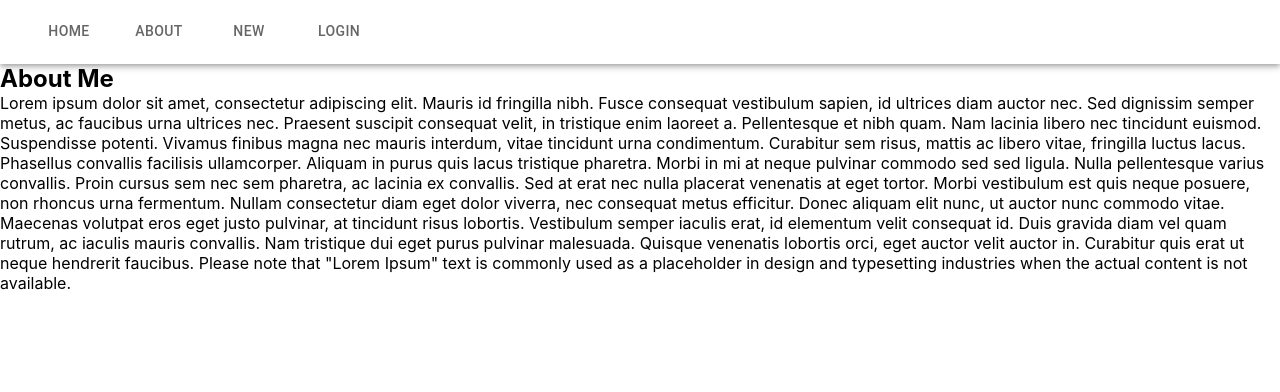
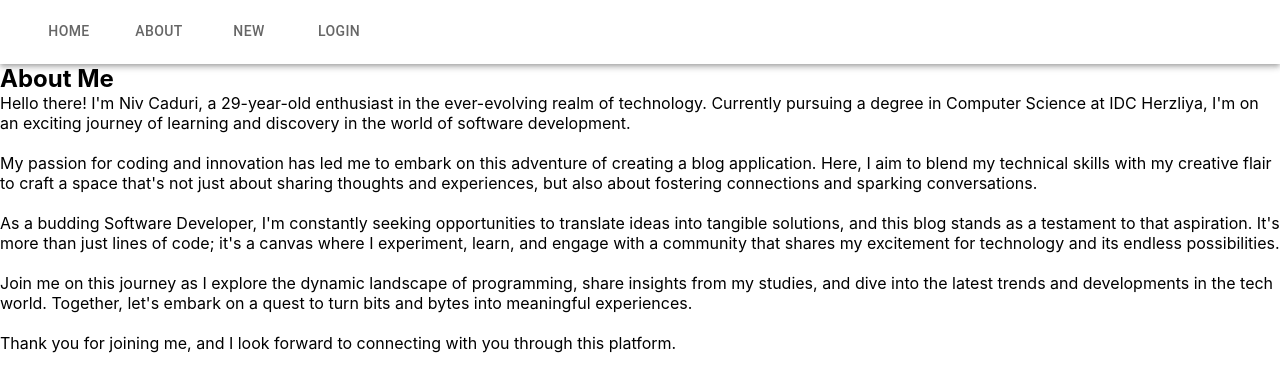
Before and after one commit to NivCaduri/Blog, a React (Create React App) app: page /about in a window 1280 px wide. Shown: the top 392 px of the page. Built offline with nearby package versions, Linux system fonts and the light colour scheme.

Commit message:
project updated

```diff
--- a/src/about/About.js
+++ b/src/about/About.js
@@ -1,19 +1,42 @@
-import React from "react";
-import {dividerClasses} from "@mui/material";
+import React from 'react';
+import { dividerClasses } from '@mui/material';
 
 const About = () => {
-    return (
-        <p>
-            <h1>About Me</h1>
-            <p>Lorem ipsum dolor sit amet, consectetur adipiscing elit. Mauris id fringilla nibh. Fusce consequat vestibulum sapien, id ultrices diam auctor nec. Sed dignissim semper metus, ac faucibus urna ultrices nec. Praesent suscipit consequat velit, in tristique enim laoreet a. Pellentesque et nibh quam. Nam lacinia libero nec tincidunt euismod. Suspendisse potenti. Vivamus finibus magna nec mauris interdum, vitae tincidunt urna condimentum. Curabitur sem risus, mattis ac libero vitae, fringilla luctus lacus.
-
-                Phasellus convallis facilisis ullamcorper. Aliquam in purus quis lacus tristique pharetra. Morbi in mi at neque pulvinar commodo sed sed ligula. Nulla pellentesque varius convallis. Proin cursus sem nec sem pharetra, ac lacinia ex convallis. Sed at erat nec nulla placerat venenatis at eget tortor. Morbi vestibulum est quis neque posuere, non rhoncus urna fermentum. Nullam consectetur diam eget dolor viverra, nec consequat metus efficitur.
-
-                Donec aliquam elit nunc, ut auctor nunc commodo vitae. Maecenas volutpat eros eget justo pulvinar, at tincidunt risus lobortis. Vestibulum semper iaculis erat, id elementum velit consequat id. Duis gravida diam vel quam rutrum, ac iaculis mauris convallis. Nam tristique dui eget purus pulvinar malesuada. Quisque venenatis lobortis orci, eget auctor velit auctor in. Curabitur quis erat ut neque hendrerit faucibus.
-
-                Please note that "Lorem Ipsum" text is commonly used as a placeholder in design and typesetting industries when the actual content is not available.</p>
-        </p>
-    );
+  return (
+    <p>
+      <h1>About Me</h1>
+      <p>
+        Hello there! I'm Niv Caduri, a 29-year-old enthusiast in the
+        ever-evolving realm of technology. Currently pursuing a degree in
+        Computer Science at IDC Herzliya, I'm on an exciting journey of learning
+        and discovery in the world of software development.
+        <br />
+        <br />
+        My passion for coding and innovation has led me to embark on this
+        adventure of creating a blog application. Here, I aim to blend my
+        technical skills with my creative flair to craft a space that's not just
+        about sharing thoughts and experiences, but also about fostering
+        connections and sparking conversations.
+        <br />
+        <br />
+        As a budding Software Developer, I'm constantly seeking opportunities to
+        translate ideas into tangible solutions, and this blog stands as a
+        testament to that aspiration. It's more than just lines of code; it's a
+        canvas where I experiment, learn, and engage with a community that
+        shares my excitement for technology and its endless possibilities.
+        <br />
+        <br />
+        Join me on this journey as I explore the dynamic landscape of
+        programming, share insights from my studies, and dive into the latest
+        trends and developments in the tech world. Together, let's embark on a
+        quest to turn bits and bytes into meaningful experiences.
+        <br />
+        <br />
+        Thank you for joining me, and I look forward to connecting with you
+        through this platform.
+      </p>
+    </p>
+  );
 };
 
 export default About;
--- a/src/api-helpers/helpers.js
+++ b/src/api-helpers/helpers.js
@@ -32,11 +32,15 @@ export const sendLoginRequest = async (signup, data) => {
 
 export const addPost = async (data) => {
   const res = await axios
-    .post('/posts', {
-      title: data.title,
-      body: data.body,
-      imageUrl: data.imageUrl,
-    })
+    .post(
+      '/posts',
+      {
+        title: data.title,
+        body: data.body,
+        user_id: data.user_id,
+      },
+      { withCredentials: true }
+    )
     .catch((err) => console.log(err));
 
   if (res.status !== 201) {
--- a/src/home/Home.js
+++ b/src/home/Home.js
@@ -1,7 +1,7 @@
-import React, { useEffect, useState } from "react";
-import { Box } from "@mui/material";
-import PostItem from "./PostItem";
-import { getAllPosts } from "../api-helpers/helpers";
+import React, { useEffect, useState } from 'react';
+import { Box } from '@mui/material';
+import PostItem from './PostItem';
+import { getAllPosts } from '../api-helpers/helpers';
 
 const Home = () => {
   const [posts, setPosts] = useState();
@@ -13,12 +13,12 @@ const Home = () => {
   return (
     <Box
       display="flex"
-      flexDirection={"column"}
+      flexDirection={'column'}
       padding={3}
       justifyContent="center"
-      alignItems={"center"}
+      alignItems={'center'}
     >
-      {" "}
+      {' '}
       {posts &&
         posts.map((item, index) => (
           <PostItem
@@ -26,7 +26,7 @@ const Home = () => {
             title={item.title}
             body={item.body}
             user_id={item.user_id}
-            image={item.image}
+            created_at={item.created_at}
             key={index}
           />
         ))}
--- a/src/home/PostItem.js
+++ b/src/home/PostItem.js
@@ -1,4 +1,4 @@
-import React from "react";
+import React from 'react';
 import {
   Avatar,
   Box,
@@ -10,24 +10,24 @@ import {
   CardMedia,
   IconButton,
   Typography,
-} from "@mui/material";
-import { red } from "@mui/material/colors";
-import OpenInNewIcon from "@mui/icons-material/OpenInNew";
-import EditIcon from "@mui/icons-material/Edit";
-import DeleteIcon from "@mui/icons-material/Delete";
-import { Link } from "react-router-dom";
+} from '@mui/material';
+import { red } from '@mui/material/colors';
+import OpenInNewIcon from '@mui/icons-material/OpenInNew';
+import EditIcon from '@mui/icons-material/Edit';
+import DeleteIcon from '@mui/icons-material/Delete';
+import { Link } from 'react-router-dom';
 
-const PostItem = ({ id, title, body, user_id, image }) => {
+const PostItem = ({ id, title, body, user_id, created_at }) => {
   return (
     <Card
       sx={{
-        Width: "50%",
-        height: "40vh",
+        Width: '50%',
+        height: '40vh',
         margin: 1,
         padding: 1,
-        display: "flex",
-        flexDirection: "column",
-        boxShadow: "5px 5px 10px #ccc",
+        display: 'flex',
+        flexDirection: 'column',
+        boxShadow: '5px 5px 10px #ccc',
       }}
     >
       <CardHeader
@@ -43,7 +43,7 @@ const PostItem = ({ id, title, body, user_id, image }) => {
             {<OpenInNewIcon />}
           </IconButton>
         }
-        title={title}
+        title={user_id}
         subheader="February 28, 1994"
       />
       <img height="194" src="" alt="" />
@@ -58,7 +58,7 @@ const PostItem = ({ id, title, body, user_id, image }) => {
           </Typography>
         </Box>
       </CardContent>
-      <CardActions sx={{ marginLeft: "auto" }}>
+      <CardActions sx={{ marginLeft: 'auto' }}>
         <IconButton color="warning">
           <EditIcon />
         </IconButton>
--- a/src/new/New.js
+++ b/src/new/New.js
@@ -6,7 +6,7 @@ const New = () => {
   const [inputs, setInputs] = useState({
     title: '',
     body: '',
-    imageUrl: '',
+    user_id: '',
   });
   const handleChange = (e) => {
     setInputs((prevState) => ({
@@ -52,16 +52,14 @@ const New = () => {
             variant="standard"
             margin="normal"
           />
-          <FormLabel>Image URL</FormLabel>
+          <FormLabel>User ID</FormLabel>
           <TextField
             onChange={handleChange}
-            name="imageUrl"
-            value={inputs.imageUrl}
+            name="user_id"
+            value={inputs.user_id}
             variant="standard"
             margin="normal"
           />
-          <FormLabel>Date</FormLabel>
-          <TextField variant="standard" margin="normal" />
           <Button
             type="submit"
             color="warning"
```
Also changed, not shown: src/login/Login.js (+11 -11 lines), 1 other file (tests, documents, lock files or other folders).
